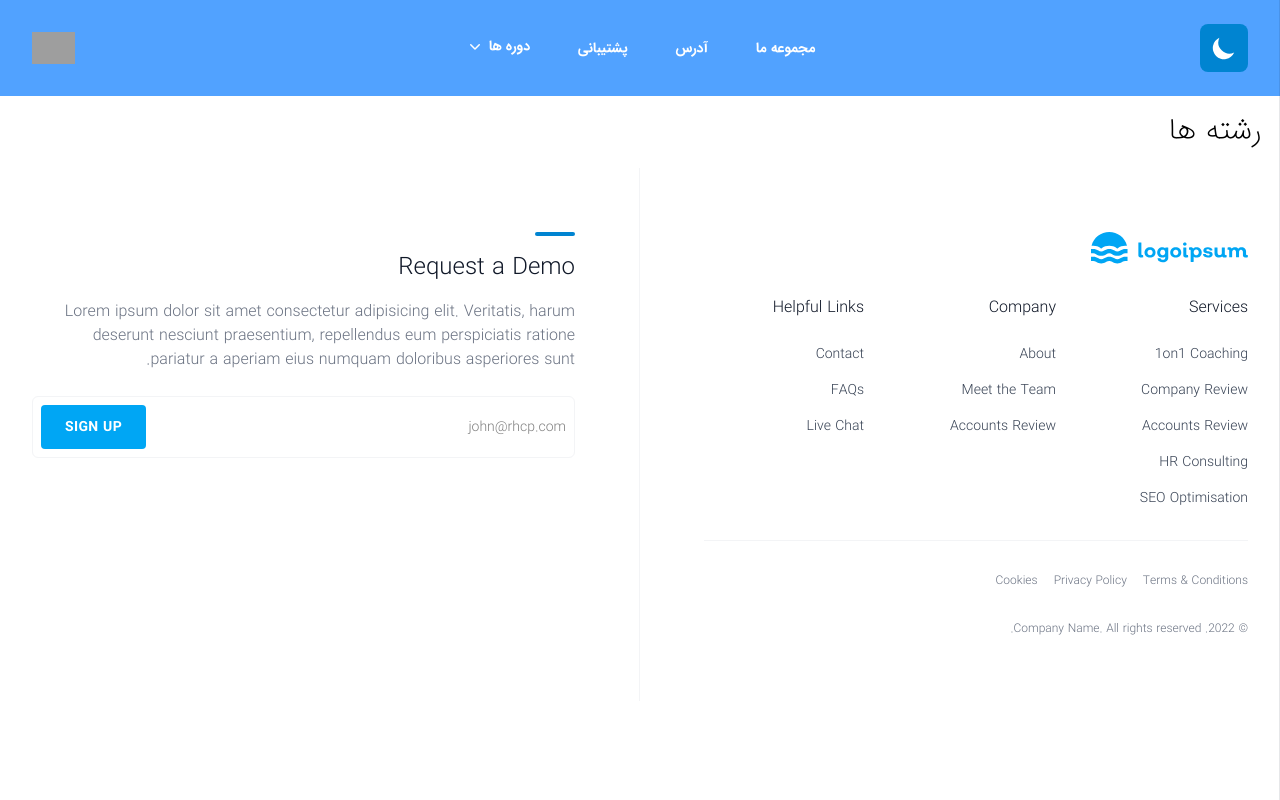
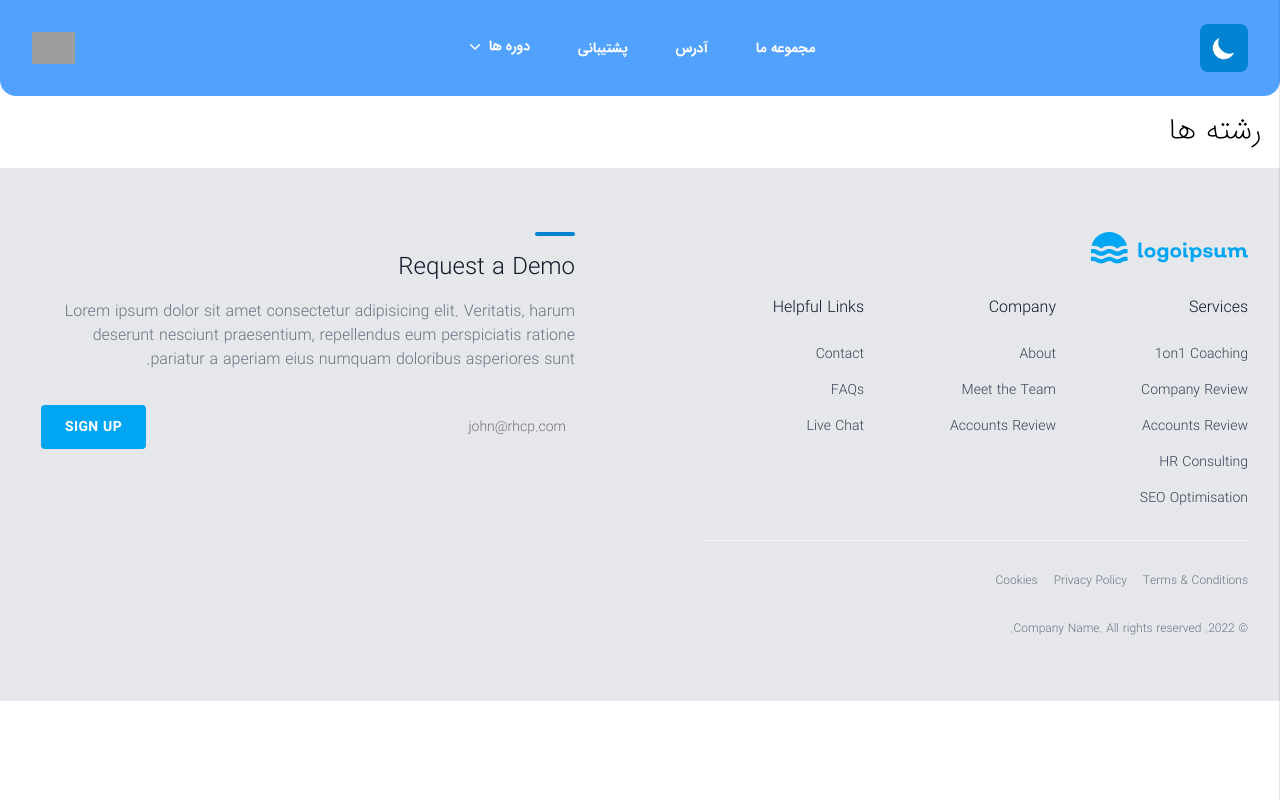
Before and after one commit to Javad1st/resaneh, a PHP site: page / in a window 1280 px wide. Run offline with PHP 8.4, Linux system fonts and the light colour scheme; data that the repository does not hold is empty; grey boxes are pictures that could not be loaded.

Commit message:
better darkmode and ui

```diff
--- a/index.php
+++ b/index.php
@@ -76,8 +76,8 @@
   height: auto;
 }
   </style>
-<header dir="ltr" class="bg-white">
-  <nav class="mx-auto flex max-w-7xl items-center justify-between p-6 lg:px-8 bg-blue-400 dark:bg-sky-600 " aria-label="Global">
+<header dir="ltr" class="bg-white dark:bg-gray-900 transition-all ease-in 100ms">
+  <nav class="mx-auto flex max-w-7xl items-center justify-end lg:justify-between p-6 lg:px-8 bg-blue-400 dark:bg-sky-600 rounded-b-2xl transition-all ease-in 100ms" aria-label="Global">
     <div class="flex lg:flex-1">
       <a href="#" class="-m-1.5 p-1.5">
         <span class="sr-only ">مجموعه ما</span>
@@ -196,7 +196,7 @@
     </div>
     <div class=" lg:flex lg:flex-1 lg:justify-end">
 
-    <button id="theme-toggle" type="button" class="text-white dark:text-whitefocus:outline-none hidden xl:block bg-sky-600 dark:bg-blue-400 rounded-lg text-sm p-2.5">
+    <button id="theme-toggle" type="button" class="text-white dark:text-whitefocus:outline-none hidden lg:block bg-sky-600 dark:bg-blue-400 rounded-lg text-sm p-2.5">
     <svg id="theme-toggle-dark-icon" class="hidden  w-7 h-7" fill="white" viewBox="0 0 20 20" xmlns="http://www.w3.org/2000/svg"><path d="M17.293 13.293A8 8 0 016.707 2.707a8.001 8.001 0 1010.586 10.586z"></path></svg>
     <svg id="theme-toggle-light-icon" class="hidden w-7 h-7" fill="white" viewBox="0 0 20 20" xmlns="http://www.w3.org/2000/svg"><path d="M10 2a1 1 0 011 1v1a1 1 0 11-2 0V3a1 1 0 011-1zm4 8a4 4 0 11-8 0 4 4 0 018 0zm-.464 4.95l.707.707a1 1 0 001.414-1.414l-.707-.707a1 1 0 00-1.414 1.414zm2.12-10.607a1 1 0 010 1.414l-.706.707a1 1 0 11-1.414-1.414l.707-.707a1 1 0 011.414 0zM17 11a1 1 0 100-2h-1a1 1 0 100 2h1zm-7 4a1 1 0 011 1v1a1 1 0 11-2 0v-1a1 1 0 011-1zM5.05 6.464A1 1 0 106.465 5.05l-.708-.707a1 1 0 00-1.414 1.414l.707.707zm1.414 8.486l-.707.707a1 1 0 01-1.414-1.414l.707-.707a1 1 0 011.414 1.414zM4 11a1 1 0 100-2H3a1 1 0 000 2h1z" fill-rule="evenodd" clip-rule="evenodd"></path></svg>
 </button>
@@ -288,14 +288,14 @@ $majors = $select->fetchAll(PDO::FETCH_ASSOC);
 
 
 
-<footer class="bg-white">
+<footer class="bg-gray-200 dark:bg-gray-800 transition-all ease-in 100ms">
   <div class="mx-auto max-w-screen-xl px-4 sm:px-6 lg:px-8">
     <div class="lg:grid lg:grid-cols-2">
       <div
-        class="border-b border-gray-100 py-8 lg:order-last lg:border-b-0 lg:border-s lg:py-16 lg:ps-16"
+        class="border-b border-gray-200 dark:border-gray-700 py-8 lg:order-last lg:border-b-0 lg:border-s lg:py-16 lg:ps-16"
       >
         <div class="block text-sky-600 lg:hidden">
-          <svg class="h-8" viewBox="0 0 118 24" fill="none" xmlns="http://www.w3.org/2000/svg">
+          <svg class="h-8" viewBox="0 0 118 24"  xmlns="http://www.w3.org/2000/svg">
             <path
               d="M37.83 19.2047C37.2352 19.237 36.6469 19.0679 36.16 18.7247C35.9566 18.5739 35.7929 18.3758 35.6831 18.1476C35.5733 17.9193 35.5208 17.6678 35.53 17.4147V8.1447C35.5252 8.1055 35.5293 8.0656 35.5422 8.0282C35.555 7.9908 35.5762 7.9569 35.6042 7.9289C35.6322 7.9009 35.6661 7.8797 35.7035 7.8669C35.7409 7.854 35.7808 7.8499 35.82 7.8547H37.5C37.69 7.8547 37.78 7.9547 37.78 8.1447V16.6947C37.78 17.0747 37.95 17.2647 38.3 17.2647C38.4484 17.2708 38.5968 17.254 38.74 17.2147C38.94 17.2147 39.05 17.2747 39.06 17.4547L39.21 18.7047C39.2172 18.7412 39.2165 18.7787 39.208 18.8149C39.1995 18.851 39.1833 18.885 39.1605 18.9143C39.1378 18.9437 39.109 18.9679 39.0762 18.9852C39.0433 19.0025 39.0071 19.0126 38.97 19.0147C38.602 19.1363 38.2175 19.2004 37.83 19.2047Z"
               fill="currentColor"
@@ -343,9 +343,9 @@ $majors = $select->fetchAll(PDO::FETCH_ASSOC);
           <span class="hidden h-1 w-10 rounded bg-sky-600 lg:block"></span>
 
           <div>
-            <h2 class="text-2xl font-medium text-gray-900">Request a Demo</h2>
+            <h2 class="text-2xl font-medium text-gray-900 dark:text-gray-50">Request a Demo</h2>
 
-            <p class="mt-4 max-w-lg text-gray-500">
+            <p class="mt-4 max-w-lg text-gray-500 dark:text-gray-300">
               Lorem ipsum dolor sit amet consectetur adipisicing elit. Veritatis, harum deserunt
               nesciunt praesentium, repellendus eum perspiciatis ratione pariatur a aperiam eius
               numquam doloribus asperiores sunt.
@@ -356,13 +356,13 @@ $majors = $select->fetchAll(PDO::FETCH_ASSOC);
             <label for="UserEmail" class="sr-only"> Email </label>
 
             <div
-              class="rounded-md border border-gray-100 p-2 focus-within:ring sm:flex sm:items-center sm:gap-4"
+              class="rounded-md border border-gray-200 dark:border-gray-700 p-2  sm:flex sm:items-center sm:gap-4 dark:text-gray-300"
             >
               <input
                 type="email"
                 id="UserEmail"
                 placeholder="john@rhcp.com"
-                class="w-full border-none focus:border-transparent focus:ring-transparent sm:text-sm"
+                class="w-full border-none sm:text-sm"
               />
 
               <button
@@ -423,69 +423,69 @@ $majors = $select->fetchAll(PDO::FETCH_ASSOC);
 
         <div class="mt-8 grid grid-cols-1 gap-8 sm:grid-cols-3">
           <div>
-            <p class="font-medium text-gray-900">Services</p>
+            <p class="font-medium text-gray-900 dark:text-gray-50">Services</p>
 
             <ul class="mt-6 space-y-4 text-sm">
               <li>
-                <a href="#" class="text-gray-700 transition hover:opacity-75"> 1on1 Coaching </a>
+                <a href="#" class="text-gray-700 dark:text-gray-300 transition hover:opacity-75"> 1on1 Coaching </a>
               </li>
 
               <li>
-                <a href="#" class="text-gray-700 transition hover:opacity-75"> Company Review </a>
+                <a href="#" class="text-gray-700 dark:text-gray-300 transition hover:opacity-75"> Company Review </a>
               </li>
 
               <li>
-                <a href="#" class="text-gray-700 transition hover:opacity-75"> Accounts Review </a>
+                <a href="#" class="text-gray-700 dark:text-gray-300 transition hover:opacity-75"> Accounts Review </a>
               </li>
 
               <li>
-                <a href="#" class="text-gray-700 transition hover:opacity-75"> HR Consulting </a>
+                <a href="#" class="text-gray-700 dark:text-gray-300 transition hover:opacity-75"> HR Consulting </a>
               </li>
 
               <li>
-                <a href="#" class="text-gray-700 transition hover:opacity-75"> SEO Optimisation </a>
+                <a href="#" class="text-gray-700 dark:text-gray-300 transition hover:opacity-75"> SEO Optimisation </a>
               </li>
             </ul>
           </div>
 
           <div>
-            <p class="font-medium text-gray-900">Company</p>
+            <p class="font-medium text-gray-900 dark:text-gray-50">Company</p>
 
             <ul class="mt-6 space-y-4 text-sm">
               <li>
-                <a href="#" class="text-gray-700 transition hover:opacity-75"> About </a>
+                <a href="#" class="text-gray-700 dark:text-gray-300 transition hover:opacity-75"> About </a>
               </li>
 
               <li>
-                <a href="#" class="text-gray-700 transition hover:opacity-75"> Meet the Team </a>
+                <a href="#" class="text-gray-700 dark:text-gray-300 transition hover:opacity-75"> Meet the Team </a>
               </li>
 
               <li>
-                <a href="#" class="text-gray-700 transition hover:opacity-75"> Accounts Review </a>
+                <a href="#" class="text-gray-700 dark:text-gray-300 transition hover:opacity-75"> Accounts Review </a>
               </li>
             </ul>
           </div>
 
           <div>
-            <p class="font-medium text-gray-900">Helpful Links</p>
+            <p class="font-medium text-gray-900 dark:text-gray-50">Helpful Links</p>
 
             <ul class="mt-6 space-y-4 text-sm">
               <li>
-                <a href="#" class="text-gray-700 transition hover:opacity-75"> Contact </a>
+                <a href="#" class="text-gray-700 dark:text-gray-300 transition hover:opacity-75"> Contact </a>
               </li>
 
               <li>
-                <a href="#" class="text-gray-700 transition hover:opacity-75"> FAQs </a>
+                <a href="#" class="text-gray-700 dark:text-gray-300 transition hover:opacity-75"> FAQs </a>
               </li>
 
               <li>
-                <a href="#" class="text-gray-700 transition hover:opacity-75"> Live Chat </a>
+                <a href="#" class="text-gray-700 dark:text-gray-300 transition hover:opacity-75"> Live Chat </a>
               </li>
             </ul>
           </div>
         </div>
 
-        <div class="mt-8 border-t border-gray-100 pt-8">
+        <div class="mt-8 border-t border-gray-100 dark:border-gray-700 pt-8">
           <ul class="flex flex-wrap gap-4 text-xs">
             <li>
               <a href="#" class="text-gray-500 transition hover:opacity-75"> Terms & Conditions </a>
--- a/src/output.css
+++ b/src/output.css
@@ -1590,6 +1584,14 @@
     border-bottom-right-radius: 0.25rem;
     border-bottom-left-radius: 0.25rem;
   }
+  .rounded-b-2xl {
+    border-bottom-right-radius: var(--radius-2xl);
+    border-bottom-left-radius: var(--radius-2xl);
+  }
+  .rounded-b-4xl {
+    border-bottom-right-radius: var(--radius-4xl);
+    border-bottom-left-radius: var(--radius-4xl);
+  }
   .rounded-br {
     border-bottom-right-radius: 0.25rem;
   }
@@ -1659,6 +1661,9 @@
   .border-gray-100 {
     border-color: var(--color-gray-100);
   }
+  .border-gray-200 {
+    border-color: var(--color-gray-200);
+  }
   .bg-\(--my_variable\) {
     background-color: var(--my_variable);
   }
@@ -2905,6 +2792,11 @@
       grid-template-columns: repeat(2, minmax(0, 1fr));
     }
   }
+  .lg\:justify-between {
+    @media (width >= 64rem) {
+      justify-content: space-between;
+    }
+  }
   .lg\:justify-end {
     @media (width >= 64rem) {
       justify-content: flex-end;
@@ -2958,9 +2850,35 @@
       color: var(--color-white);
     }
   }
-  .xl\:block {
-    @media (width >= 80rem) {
-      display: block;
+  .dark\:border {
+    &:where(.dark, .dark *) {
+      border-style: var(--tw-border-style);
+      border-width: 1px;
+    }
+  }
+  .dark\:border-blue-600 {
+    &:where(.dark, .dark *) {
+      border-color: var(--color-blue-600);
+    }
+  }
+  .dark\:border-gray-300 {
+    &:where(.dark, .dark *) {
+      border-color: var(--color-gray-300);
+    }
+  }
+  .dark\:border-gray-700 {
+    &:where(.dark, .dark *) {
+      border-color: var(--color-gray-700);
+    }
+  }
+  .dark\:border-sky-500 {
+    &:where(.dark, .dark *) {
+      border-color: var(--color-sky-500);
+    }
+  }
+  .dark\:border-sky-600 {
+    &:where(.dark, .dark *) {
+      border-color: var(--color-sky-600);
     }
   }
   .dark\:bg-blue-400 {
@@ -2968,11 +2886,6 @@
       background-color: var(--color-blue-400);
     }
   }
-  .dark\:bg-blue-500 {
-    &:where(.dark, .dark *) {
-      background-color: var(--color-blue-500);
-    }
-  }
   .dark\:bg-gray-800 {
     &:where(.dark, .dark *) {
       background-color: var(--color-gray-800);
@@ -3013,23 +2926,9 @@
       color: var(--color-gray-400);
     }
   }
-  .dark\:text-gray-500 {
-    &:where(.dark, .dark *) {
-      color: var(--color-gray-500);
-    }
-  }
   .dark\:text-white {
     &:where(.dark, .dark *) {
       color: var(--color-white);
-    }
-  }
-  .dark\:hover\:bg-gray-300 {
-    &:where(.dark, .dark *) {
-      &:hover {
-        @media (hover: hover) {
-          background-color: var(--color-gray-300);
-        }
-      }
     }
   }
   .dark\:hover\:bg-gray-700 {
```
Also changed, not shown: other parts of src/output.css (+6 -137 lines).
